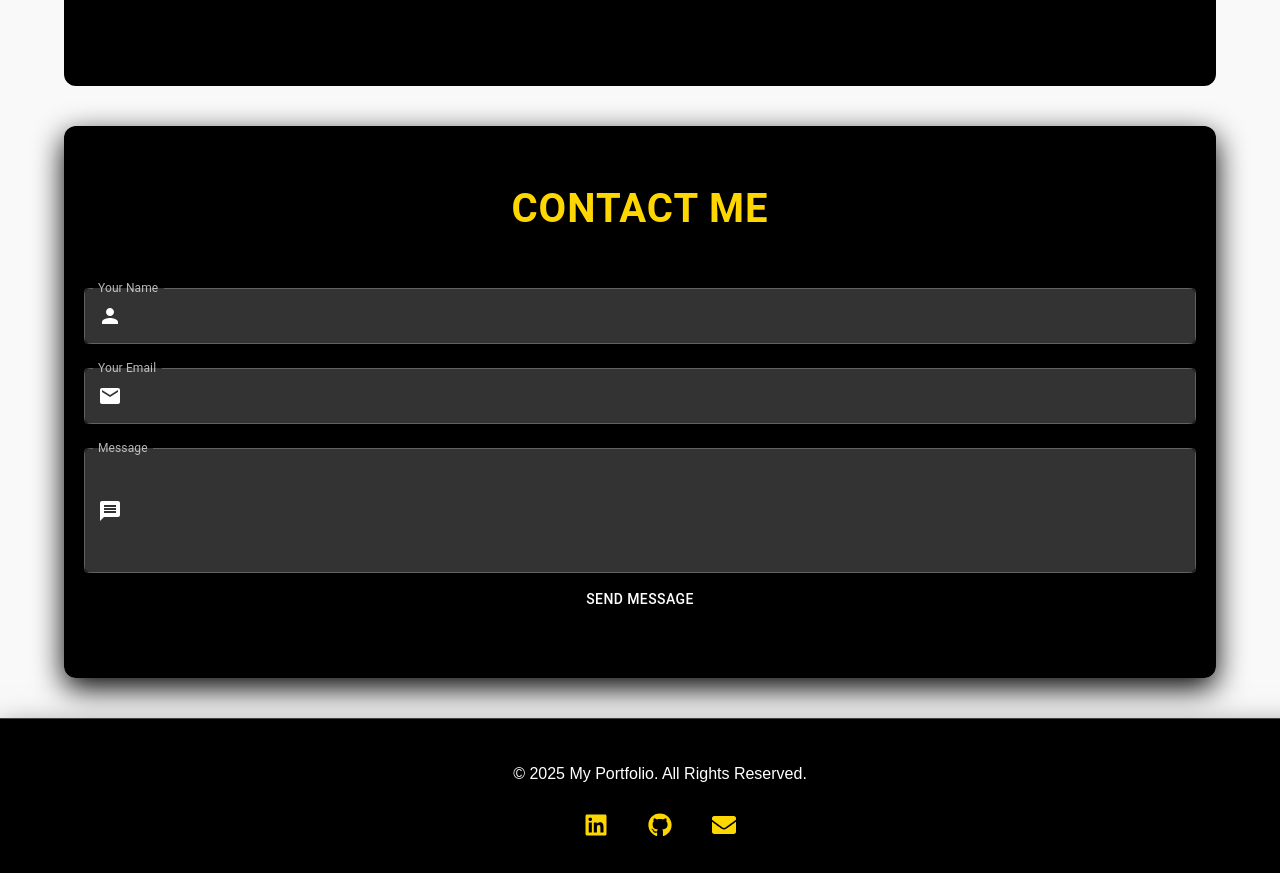
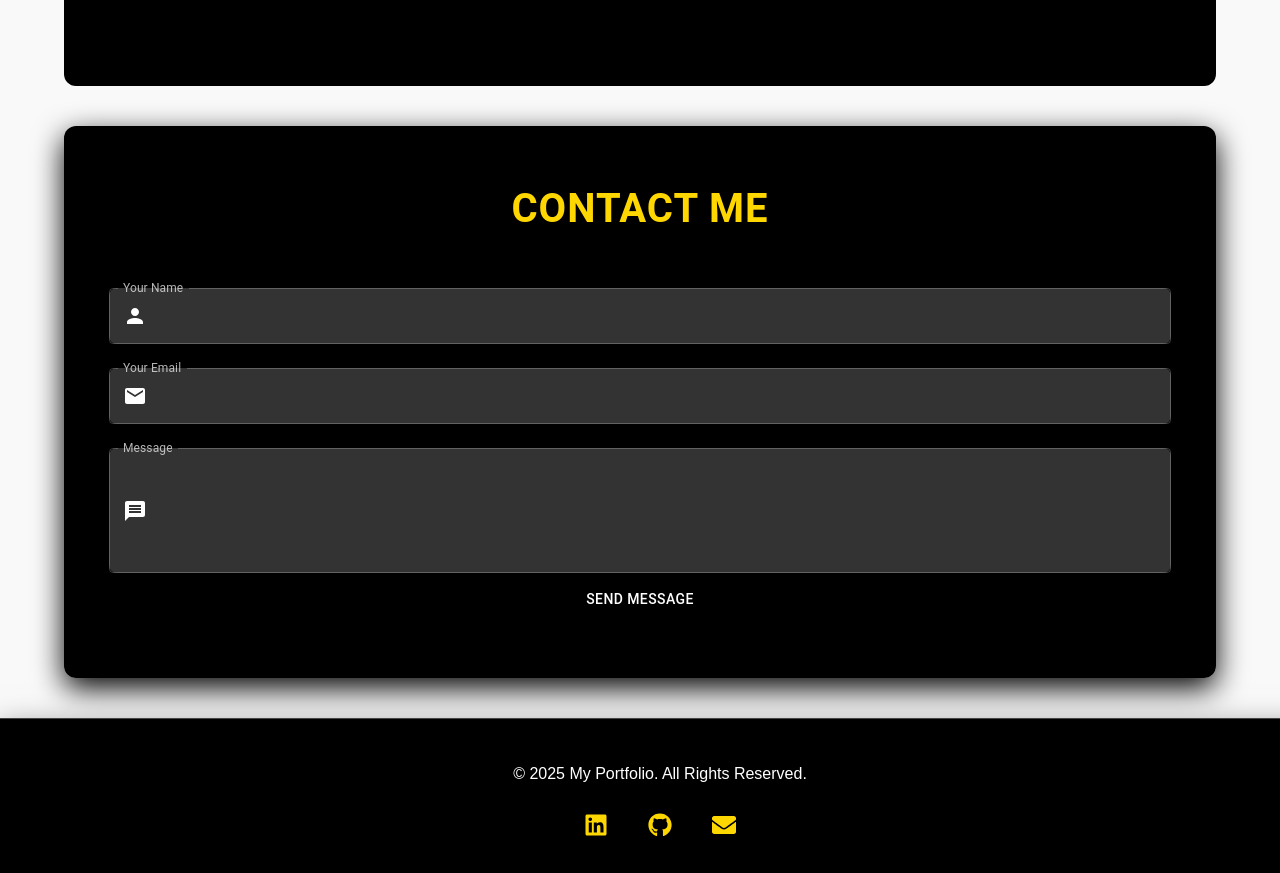
Before and after one commit to abhishekdevlooper/portfolio-bw, a React (Create React App) app: page / in a window 1280 px wide. Shown: the part 3460-4333 px from the top of the page. Built offline with nearby package versions, Linux system fonts and the light colour scheme.

Commit message:
UI updated v2.1

```diff
--- a/src/styles/contact.css
+++ b/src/styles/contact.css
@@ -1,7 +1,7 @@
 .contact-section {
   text-align: center;
   background: linear-gradient(135deg, rgb(0, 0, 0), rgb(0, 0, 0));
-  padding: 60px 20px;
+  padding: 60px 45px;
   backdrop-filter: blur(10px);
   /* background: linear-gradient(145deg, #121212cc, #1a1a1acc); */
   color: #FFD700;
@@ -32,6 +32,7 @@
   margin-bottom: 20px;
   border-radius: 8px;
   padding: 12px 15px;
+  /* padding: 200px; */
   transition: all 0.3s ease-in-out;
 }
 
```
